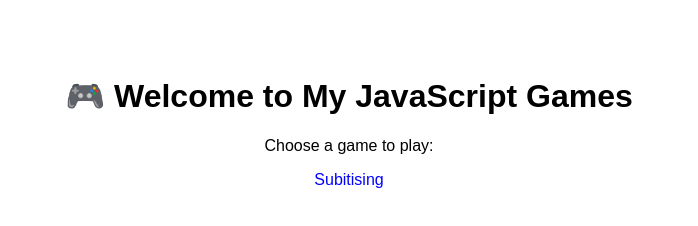
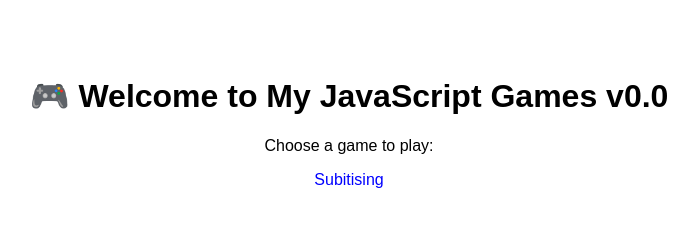
Before and after one commit to james-milton/james-milton.github.io, a plain HTML site: page index.html in a window 1280 px wide. Shown: the whole page, without its empty margins (291-989 px from the left). Drawn offline with Linux system fonts and the light colour scheme.

Commit message:
Update index.html

```diff
--- a/index.html
+++ b/index.html
@@ -2,7 +2,7 @@
 <html lang="en">
 <head>
   <meta charset="UTF-8">
-  <title>My Games Site</title>
+  <title>My Game Site</title>
   <style>
     body { font-family: sans-serif; text-align: center; padding: 3rem; }
     h1 { font-size: 2rem; }
@@ -12,7 +12,7 @@
   </style>
 </head>
 <body>
-  <h1>🎮 Welcome to My JavaScript Games</h1>
+  <h1>🎮 Welcome to My JavaScript Games v0.0</h1>
   <p>Choose a game to play:</p>
   <ul id="game-list"></ul>
 
```
